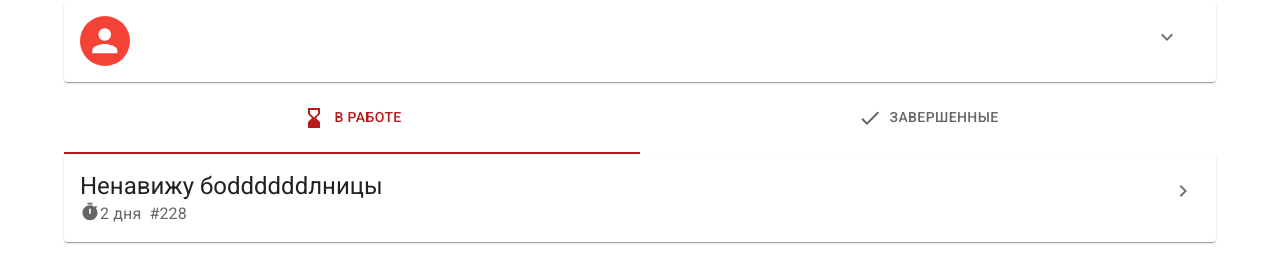
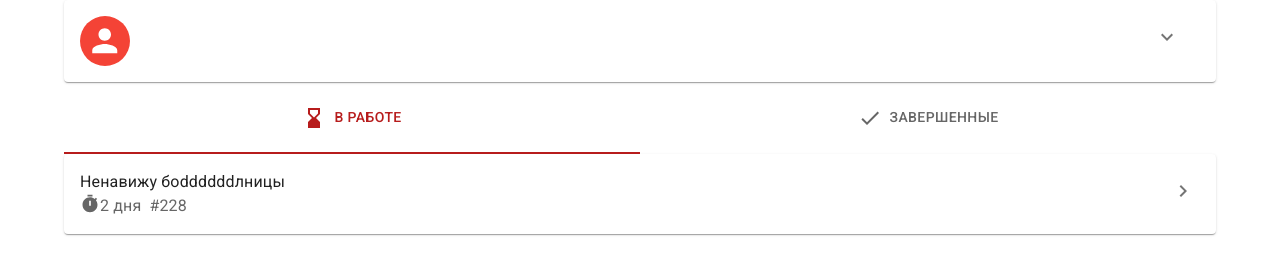
Before and after one commit to qubantech/gamma-seven, a React (Create React App) app: page /profile in a window 1280 px wide. Shown: the top 276 px of the page. Built offline with nearby package versions, Linux system fonts and the light colour scheme; no server answers; the database is empty; a web font is replaced by a local one.

Commit message:
complaint card renamed and fixed facility content fixed

```diff
--- a/src/app.module/app.layouts/profile-card.layout/profile-card.layout.tsx
+++ b/src/app.module/app.layouts/complaint-card.layout/complaint-card.layout.tsx
@@ -7,7 +7,7 @@ import TimerIcon from '@mui/icons-material/Timer';
 import Typography from '@mui/material/Typography';
 import IconButton from '@mui/material/IconButton';
 
-const ProfileCardLayout = ({onClick, title, badge, date, number}:
+const ComplaintCardLayout = ({onClick, title, badge, date, number}:
                                { onClick?: () => void, title: string, badge?: JSX.Element, date?: string, number:number}) => {
 
     return(
@@ -20,7 +20,7 @@ const ProfileCardLayout = ({onClick, title, badge, date, number}:
                                             <ChevronRightIcon />
                                         </IconButton>
                             }
-                            title={title}
+                            title={ <Typography variant={"body1"}> {title} </Typography> }
                             subheader={
                             <Stack direction={"row"} spacing={1}>
                                 {badge &&
@@ -40,4 +40,4 @@ const ProfileCardLayout = ({onClick, title, badge, date, number}:
         </Card>
     )
 }
-export default ProfileCardLayout
+export default ComplaintCardLayout
--- a/src/modules/map.module/components/facility-content.tsx
+++ b/src/modules/map.module/components/facility-content.tsx
@@ -1,5 +1,6 @@
 import React, { FC } from 'react';
 import { Container, Typography } from '@mui/material';
+import ComplaintCardLayout from '../../../app.module/app.layouts/complaint-card.layout/complaint-card.layout';
 
 interface FacilityContentProps {
     title: string,
@@ -13,9 +14,9 @@ export const FacilityContent: FC<FacilityContentProps> =
         title,
      }) => {
     return (
-        <Container>
-            <Typography variant={"body1"}> { title } </Typography>
-
-        </Container>
+        <>
+            <Typography variant={"h6"}> { title } </Typography>
+            <ComplaintCardLayout title={"Тема жалобы"} onClick={ () => {} } number={999} date={"2 дня"} />
+        </>
     );
 };
--- a/src/modules/profile.module/profile.module.tsx
+++ b/src/modules/profile.module/profile.module.tsx
@@ -14,7 +14,7 @@ import HourglassBottomIcon from '@mui/icons-material/HourglassBottom';
 import CheckIcon from '@mui/icons-material/Check';
 import ExpandCardLayout from '../../app.module/app.layouts/expand-card.layout/expand-card.layout';
 import Typography from '@mui/material/Typography';
-import ProfileCardLayout from '../../app.module/app.layouts/profile-card.layout/profile-card.layout';
+import ComplaintCardLayout from '../../app.module/app.layouts/complaint-card.layout/complaint-card.layout';
 
 
 const Profile = () => {
@@ -62,7 +62,7 @@ const Profile = () => {
     const tabsContent = () => (
         <>
             <TabPanel value={value} index={0}>
-                <ProfileCardLayout title={"Ненавижу боddddddлницы"} date={"2 дня"} number={228} onClick={() => {}}/>
+                <ComplaintCardLayout title={"Ненавижу боddddddлницы"} date={"2 дня"} number={228} onClick={() => {}}/>
             </TabPanel>
             <TabPanel value={value} index={1}>
                 sas
```
